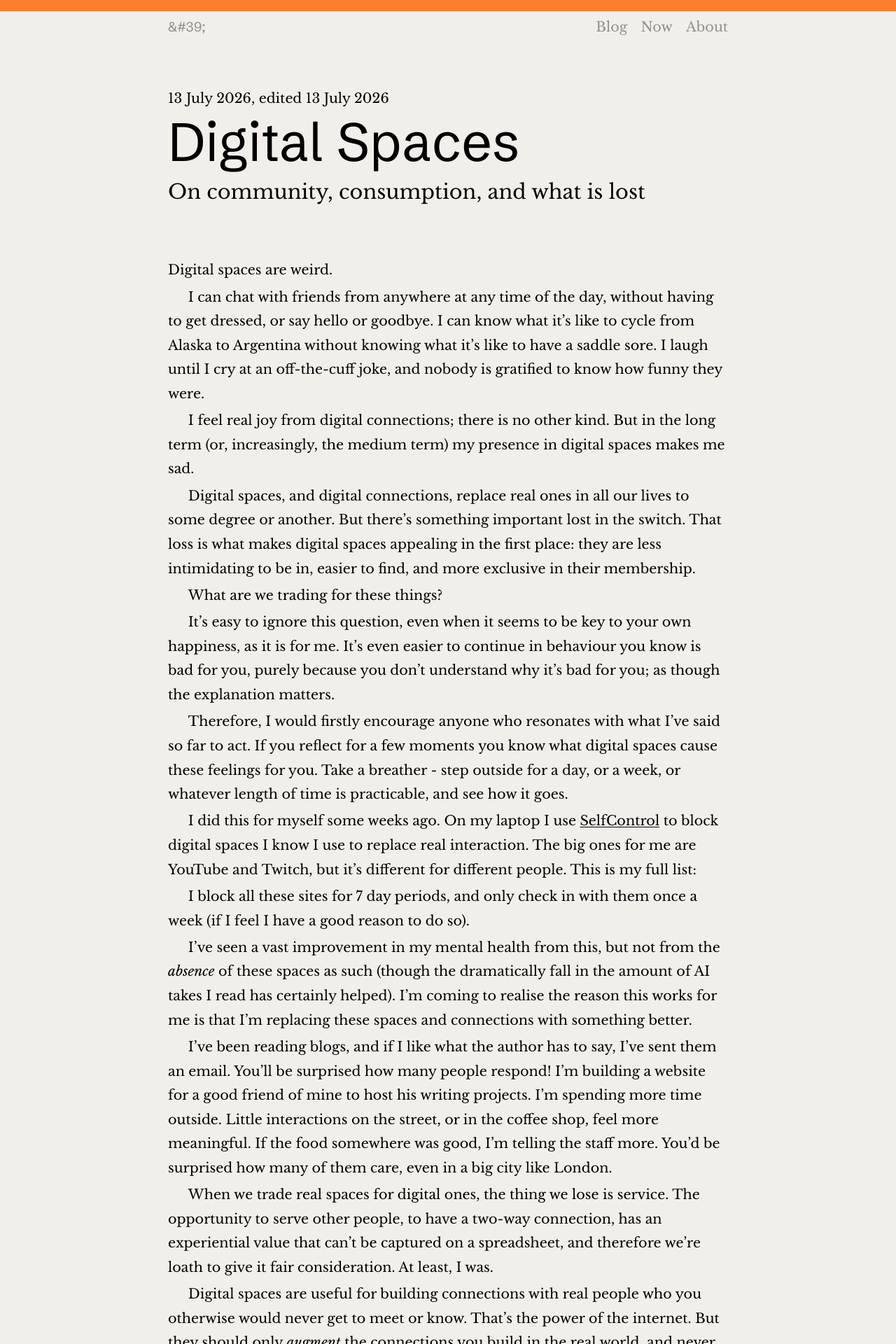
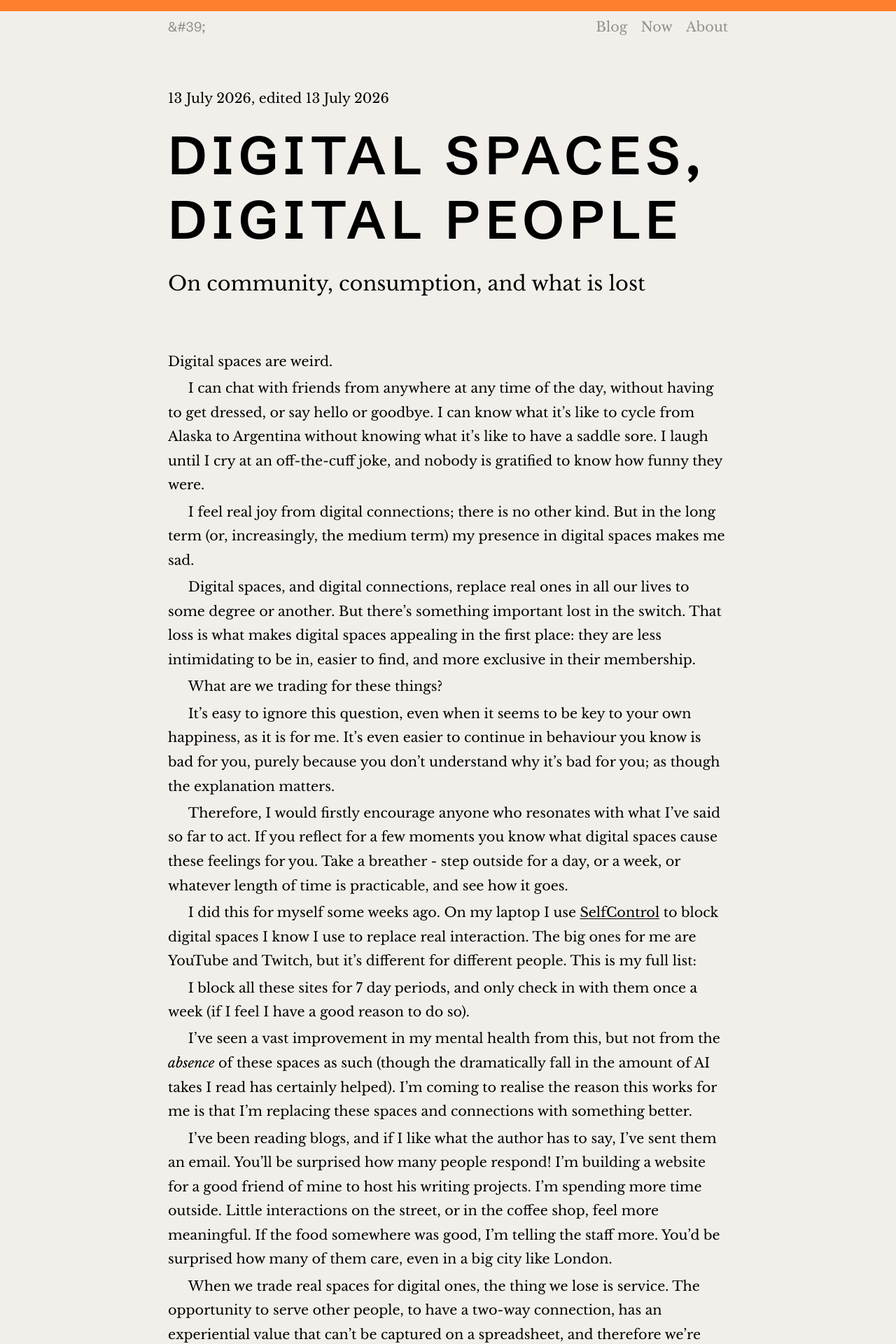
Before and after one commit to mattjamesod/personal-website, a Jekyll site: the page built from _posts/2026-07-13-on-space.markdown, in a window 1280 px wide. Shown: the top 1920 px of the page at 70% size. Built offline with Jekyll 4.4.1, drawn with Linux system fonts in a browser that asks for light colours; some web fonts are replaced; some of the changed text lies outside the part shown.

Commit message:
article title styling

```diff
--- a/_layouts/article.html
+++ b/_layouts/article.html
@@ -4,7 +4,9 @@ layout: with_navigation
 
 <header>
 	<div class="article-dates"><time datetime="{{ page.published }}">{{ page.published  | date: "%d %B %Y" }}</time>, edited <time datetime="{{ page.edited }}">{{ page.edited  | date: "%d %B %Y" }}</time></div>
-	<h1 class="article-title">{{ page.title }}</h1>
+	<div class="article-title-card">
+		<h1 class="print-title">{{ page.title }}</h1>
+	</div>
 	<div class="blurb">{{ page.blurb }}</div>
 </header>
 <article class="prose">
--- a/_posts/2026-07-13-on-space.markdown
+++ b/_posts/2026-07-13-on-space.markdown
@@ -1,6 +1,6 @@
 ---
 layout:    article
-title:     "Digital Spaces"
+title:     "Digital Spaces, Digital People"
 blurb:     "On community, consumption, and what is lost"
 url:       "/2026/07/13/on-space"
 published: 2026-07-13 7:00:00 +0000
--- a/about.html
+++ b/about.html
@@ -5,7 +5,7 @@ last_udpated_at: 2026-07-22
 ---
 
 <header>
-	<h1>About</h1>
+	<h1 class="print-title">About</h1>
 	<p class="last-updated-at">Last updated <time="{{ page.last_udpated_at }}">{{ page.last_udpated_at | date_to_long_string: "ordinal" }}</time></p>
 </header>
 
--- a/assets/stylesheet.css
+++ b/assets/stylesheet.css
@@ -84,10 +84,21 @@ a {
 	}
 }
 
+hr {
+	margin-block: 4rem;
+}
+
 .article-dates {
 }
 
-.article-title {
+.article-title-card {
+	margin-block: 1rem;
+}
+
+.print-title {
+	letter-spacing: 8px;
+	font-weight: 600;
+	text-transform: uppercase;
 }
 
 .blurb {
@@ -185,7 +196,7 @@ a {
 .footer-strip {
 	height: 60%;
 	background-color: var(--accent-color);
-	border-top: 1px solid var(--font-color);
+	/*border-top: 1px solid var(--font-color);*/
   z-index: -1;
 	position: absolute;
 	left: 0;
```
Also changed, not shown: other parts of _posts/2026-07-13-on-space.markdown (+2 -2 lines).
